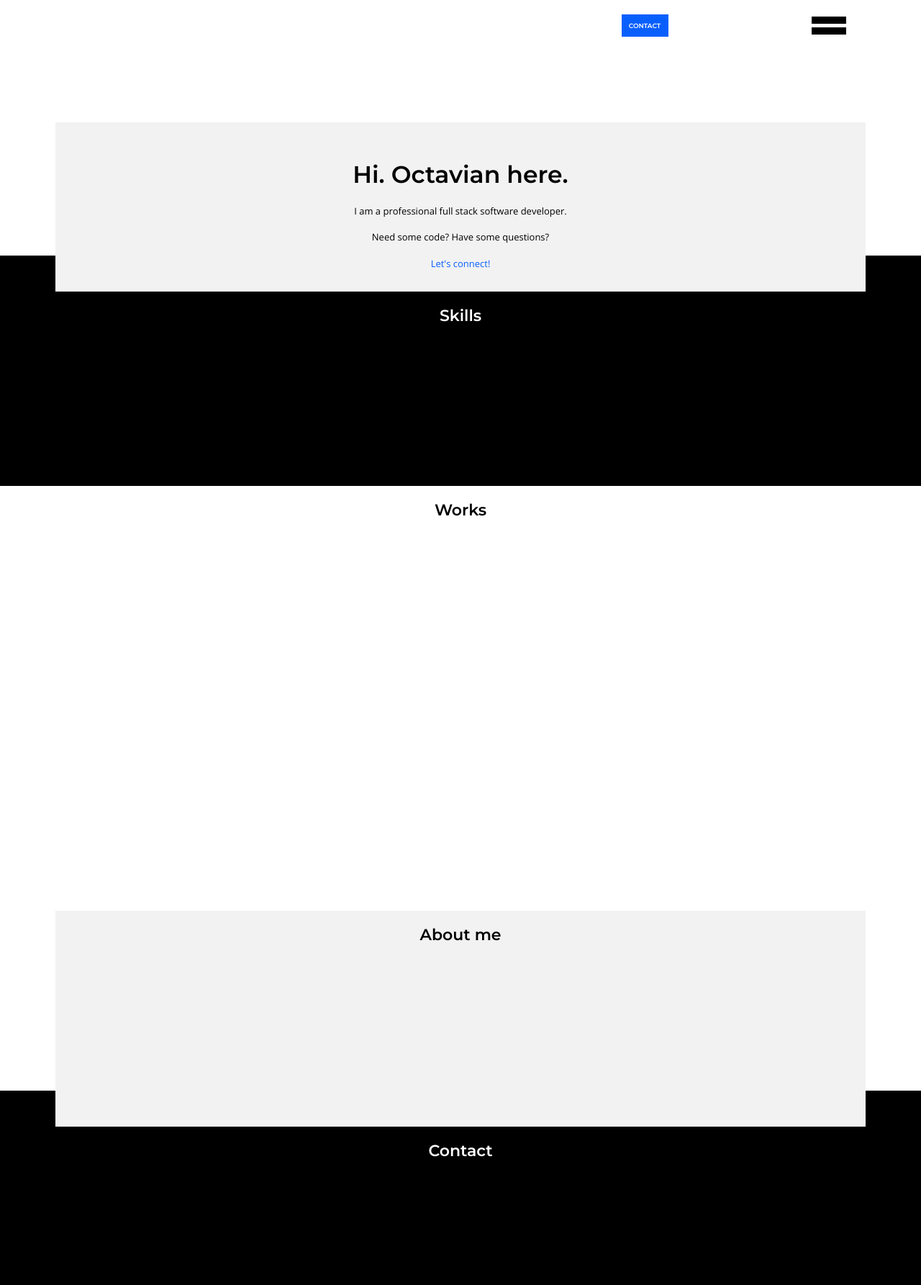
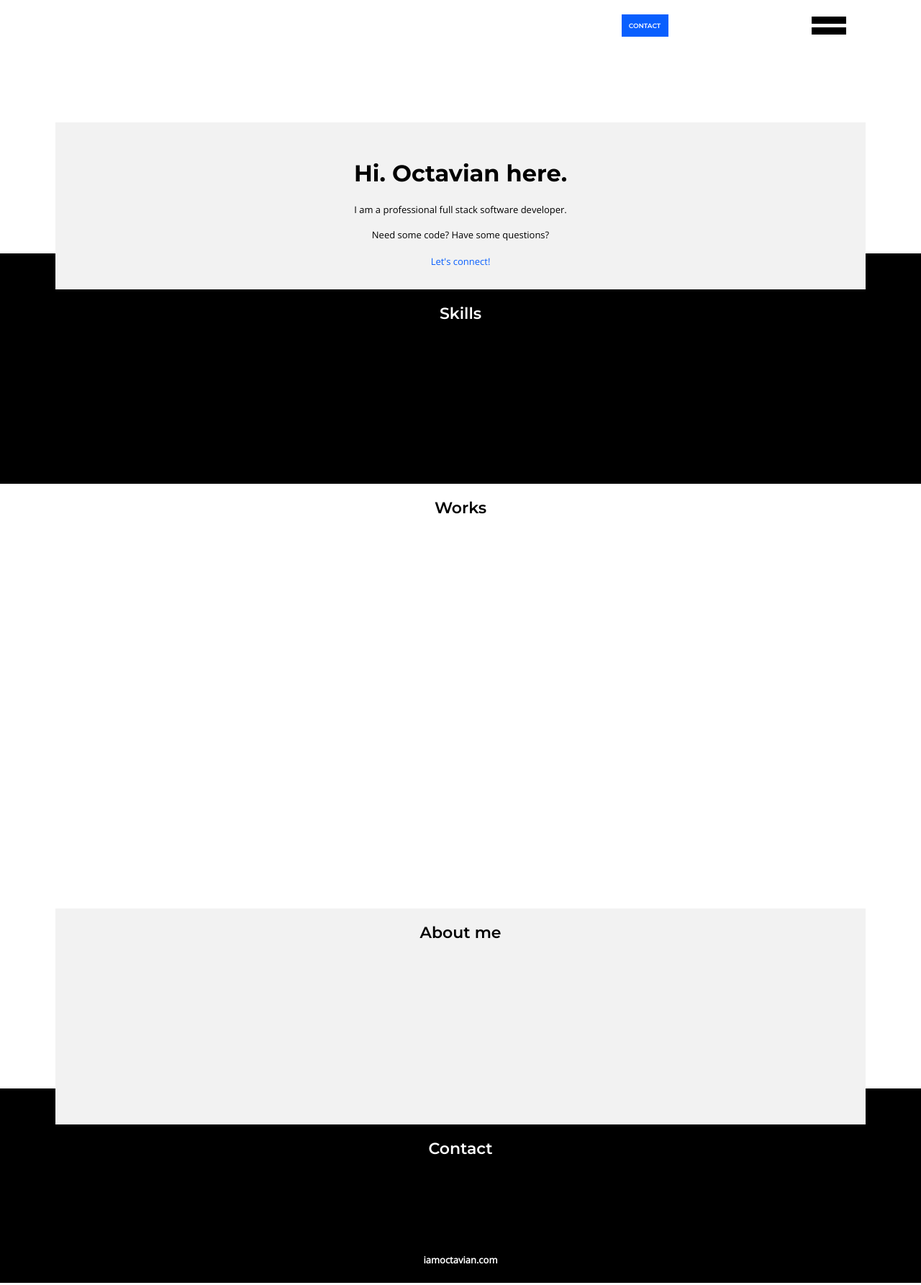
Before and after one commit to octaviantrinc/portfolio, a React (Create React App) app: page / in a window 1280 px wide. Shown: the whole page at 72% size. Built offline with nearby package versions, Linux system fonts and the light colour scheme.

Commit message:
Final update for today

```diff
--- a/public/index.html
+++ b/public/index.html
@@ -3,7 +3,7 @@
   <head>
     <meta charset="utf-8" />
     <link rel="icon" href="%PUBLIC_URL%/favicon.ico" />
-    <link href="https://fonts.googleapis.com/css?family=Montserrat:600,800|Open+Sans&display=swap" rel="stylesheet">
+    <link href="https://fonts.googleapis.com/css?family=Montserrat:600,700|Open+Sans&display=swap" rel="stylesheet">
     <meta name="viewport" content="width=device-width, initial-scale=1" />
     <meta name="theme-color" content="#000000" />
     <meta
--- a/src/HomePage.css
+++ b/src/HomePage.css
@@ -41,6 +41,7 @@
     font-family: 'Montserrat';
     font-weight: 600;
     border: none;
+    transition: ease 0.4s;
   }
   .Menu-button {
     grid-area: Menu;
@@ -50,16 +51,16 @@
     flex-direction: column;
     justify-content: space-between;
     margin: auto;
-    transition: ease 0.3s;
+    transition: ease 0.4s;
   }
   .Menu-button:hover {
     opacity: 0.7;
     transform: scale(0.85);
-    transition: ease 0.3s;
+    transition: ease 0.4s;
   }
   .Contact-button:hover {
     opacity: 0.7;
-    transition: ease 0.3s;
+    transition: ease 0.4s;
   }
   .Line {
     height: 10px;
@@ -84,13 +85,13 @@
   }
 
   .moving {
-    animation-duration: 1.5s;
+    animation-duration: 1s;
     animation-name: downup;
   }
   .moving.hi {
       font-family: 'Montserrat';
-      font-weight: 600;
-      font-size: 33px;
+      font-weight: 700;
+      font-size: 32px;
   }
   .moving.iam {
       font-family: 'Open Sans';
@@ -112,10 +113,11 @@
     font-family: 'Open Sans';
     font-weight: 400;
     font-size: small;
+    transition: ease 0.4s;
   }
   .moving.connect:hover {
     opacity: 0.7;
-    transition: ease 0.3s;
+    transition: ease 0.4s;
   }
   @keyframes downup {
     from {
@@ -173,10 +175,16 @@
     padding-top: 70px;
     z-index: 1;
   }
-  .contact.font{
+  .contact.font {
     font-family: 'Montserrat';
     font-weight: 600;
     font-size: 22px;
+  }
+  .low.url {
+    padding-top: 110px;
+    font-family: 'Open Sans';
+    font-size: small;
+
   }
 
   .App-footer {
--- a/src/HomePage.js
+++ b/src/HomePage.js
@@ -40,6 +40,9 @@ function HomePage() {
                 <footer className="App-footer">
                     <div className="Contact">
                         <h2 className="contact font">Contact</h2>
+                        <h5 className="low url">iamoctavian.com</h5>
+                    </div>
+                    <div>
                     </div>
                 </footer>
             </div>
```
